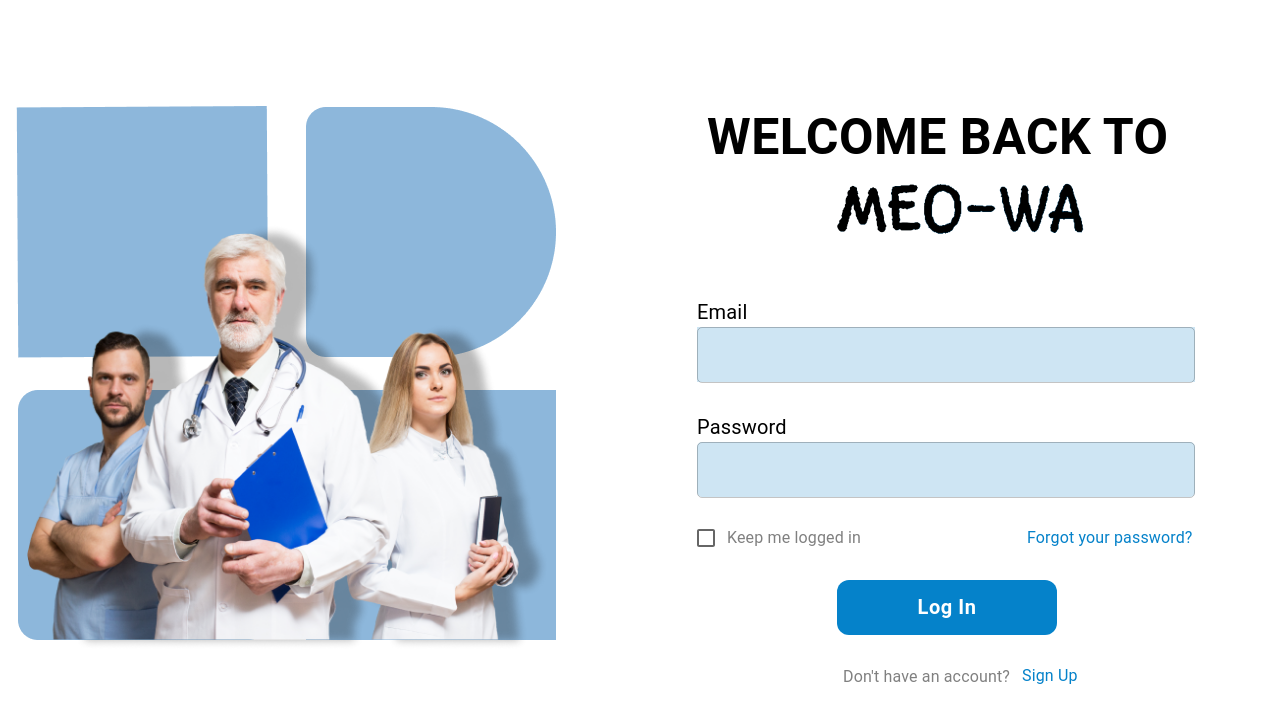
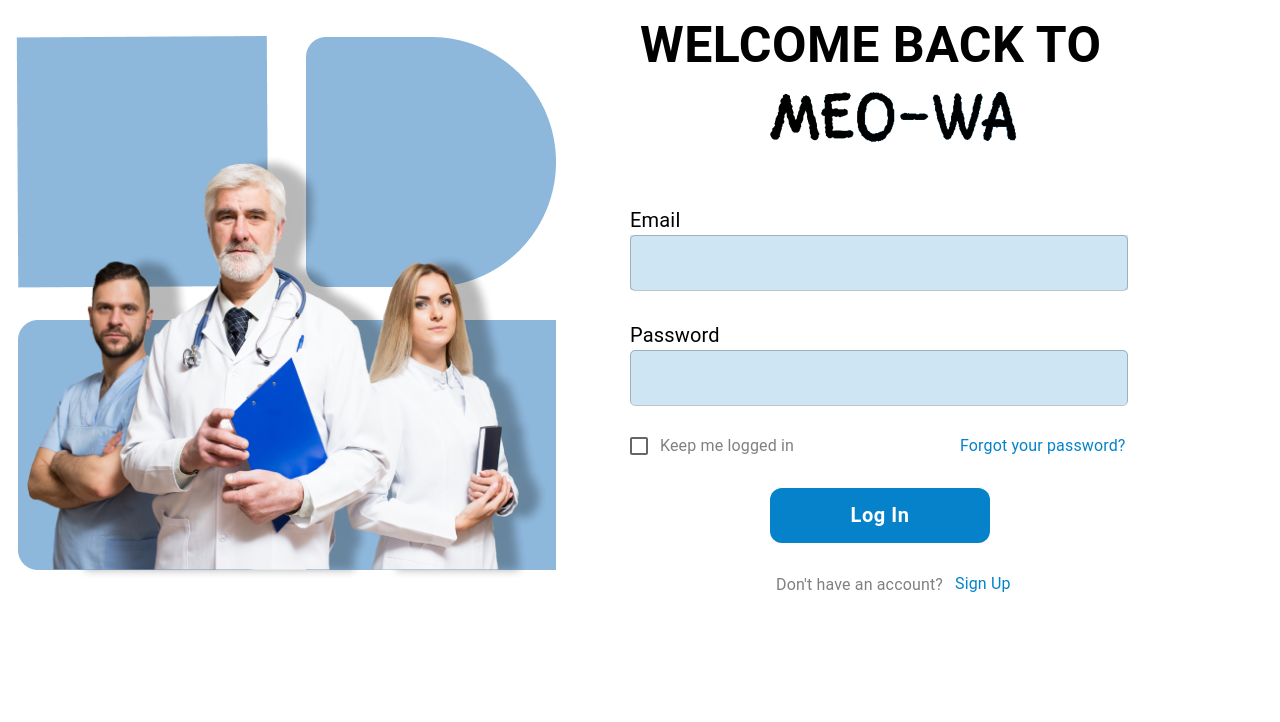
Before and after one commit to mobiOsTask/meo-wa-front-end, a React (Vite) app in the folder meo-wa-project/: page / in a window 1280 px wide. Shown: the top 722 px of the page. Built offline with nearby package versions, Linux system fonts and the light colour scheme.

Commit message:
create login page components

```diff
--- a/meo-wa-project/src/components/HomeImages.jsx
+++ b/meo-wa-project/src/components/HomePage/HomeImages.jsx
@@ -1,9 +1,9 @@
 import React from 'react';
 import { styled } from '@mui/system';
 import { Container } from '@mui/material';
-import man from '../assets/man.png';
-import oldDoc from '../assets/olddoc.png';
-import ladyDoc from '../assets/ladyDoc.png';
+import man from '../../assets/man.png';
+import oldDoc from '../../assets/olddoc.png';
+import ladyDoc from '../../assets/ladyDoc.png';
 
 const ImagesContainer = styled(Container)({
     display: 'flex',
--- /dev/null
+++ b/meo-wa-project/src/components/LoginPage/Form.jsx
@@ -0,0 +1,125 @@
+import React from 'react';
+import {
+    Button,
+    Checkbox,
+    Container,
+    Grid,
+    Input,
+    Link,
+    TextField,
+    Typography,
+  } from "@mui/material";
+  import { useNavigate } from "react-router-dom";
+
+
+const Form = () => {
+    const navigate = useNavigate();
+
+    return (
+        <>
+            <Typography
+                className="text-black-900 font-arial text-left text-xl font-normal"
+                fontWeight="Arial"
+                marginTop="55px"
+                marginLeft="-10px"
+                fontSize="20px"
+                borderRadius="120px"
+            >
+                Email
+            </Typography>
+            <TextField
+                sx={{
+                    backgroundColor: "#CEE5F3",
+                    width: "498px",
+                    height: "55px",
+                    marginLeft: "-10px",
+                    transition: "0.3s",
+                    "& .MuiInputBase-root": {
+                        borderRadius: "5px",
+                    },
+                }}
+            ></TextField>
+
+            <Typography
+                className="text-black-900 font-arial text-left text-xl font-normal"
+                fontWeight="Arial"
+                marginTop="30px"
+                marginLeft="-10px"
+                fontSize="20px"
+            >
+                Password
+            </Typography>
+            <TextField
+                type="password"
+                sx={{
+                    backgroundColor: "#CEE5F3",
+                    width: "498px",
+                    height: "55px",
+                    marginLeft: "-10px",
+                    borderRadius: "5px",
+                    transition: "0.3s",
+                    "& .MuiInputBase-root": {
+                        borderRadius: "5px",
+                    },
+                }}
+            ></TextField>
+            <Checkbox
+                sx={{
+                    backgroundcolor: "#000000 10%",
+                    marginLeft: "-510px",
+                    marginTop: "75px",
+                }}
+            ></Checkbox>
+            <Typography
+                sx={{ marginLeft: "20px", color: "grey", marginTop: "-33px" }}
+            >
+                Keep me logged in
+            </Typography>
+            <Typography
+                sx={{
+                    color: "#0582CA",
+                    marginTop: "-24px",
+                    marginLeft: "320px",
+                    cursor: "pointer",
+                }}
+            >
+                Forgot your password?
+            </Typography>
+            <Button
+                sx={{
+                    backgroundColor: "#0582CA",
+                    color: "white",
+                    fontWeight: "bold",
+                    marginLeft: "130px",
+                    marginTop: "30px",
+                    padding: "10px",
+                    textTransform: "none",
+                    width: "220px",
+                    borderRadius: "12px",
+                    fontSize: "20px",
+                    ":hover": { bgcolor: " #0096FF" },
+                }}
+                onClick={() => navigate("/home")}
+            >
+                Log In
+            </Button>
+            <Typography
+                sx={{ color: "grey", marginTop: "30px", marginLeft: "136px" }}
+            >
+                Don't have an account?
+            </Typography>
+            <Typography
+                sx={{
+                    color: "#0582CA",
+                    marginTop: "-25px",
+                    marginLeft: "315px",
+                    cursor: "pointer",
+                }}
+            >
+                Sign Up
+            </Typography>
+        </>
+    )
+}
+
+export default Form
--- /dev/null
+++ b/meo-wa-project/src/components/LoginPage/Heading.jsx
@@ -0,0 +1,21 @@
+import React from 'react';
+import { Typography } from '@mui/material';
+import img71 from '../../assets/img_rectangle71.png';
+
+
+const Heading = () => {
+    return (
+        <>
+            <Typography fontWeight="700" fontStyle="Arial" fontSize="50px">
+                WELCOME BACK TO
+            </Typography>
+            <img
+                src={img71}
+                alt=""
+                style={{ width: "370px", height: "63px", marginLeft: "70px" }}
+            />
+        </>
+    )
+}
+
+export default Heading;
--- /dev/null
+++ b/meo-wa-project/src/components/LoginPage/Image.jsx
@@ -0,0 +1,34 @@
+import React from 'react';
+import img19 from "../../assets/Group 19.png";
+import img7 from "../../assets/Group 7.png";
+
+const Image = () => {
+  return (
+    <>
+      <img
+        src={img7}
+        alt=""
+        style={{
+          width: "552px",
+          height: "630px",
+          marginLeft: "-60px",
+          marginTop: "28px",
+        }}
+      />
+
+      <img
+        src={img19}
+        alt=""
+        style={{
+          width: "530px",
+          height: "438px",
+          position: "absolute",
+          marginLeft: "-530px",
+          marginTop: "134px",
+        }}
+      />
+    </>
+  )
+}
+
+export default Image
--- a/meo-wa-project/src/pages/HomePage.jsx
+++ b/meo-wa-project/src/pages/HomePage.jsx
@@ -1,6 +1,6 @@
 import React from 'react';
 import Navbar from '../components/Navbar';
-import HomeContainer from '../components/HomeContainer';
+import HomeContainer from '../components/HomePage/HomeContainer';
 import Grid from '@mui/material/Unstable_Grid2';
 import Sidebar from '../components/Sidebar';
 import AOS from 'aos';
--- a/meo-wa-project/src/pages/LoginPage.jsx
+++ b/meo-wa-project/src/pages/LoginPage.jsx
@@ -9,177 +9,204 @@ import {
   TextField,
   Typography,
 } from "@mui/material";
-import img71 from "../assets/img_rectangle71.png";
 //import img61 from "../assets/img_rectangle61.png";
-import img19 from "../assets/Group 19.png";
-import img7 from "../assets/Group 7.png";
+
 import { useNavigate } from "react-router-dom";
+import Image from "../components/LoginPage/Image";
+import Heading from "../components/LoginPage/Heading";
+import Form from "../components/LoginPage/Form";
+import useMediaQuery from '@mui/material/useMediaQuery';
+import { useTheme } from '@mui/material/styles';
 
 const LoginPage = () => {
-  const navigate = useNavigate();
+  // const navigate = useNavigate();
+  const theme = useTheme();
+  const isTablet = useMediaQuery(theme.breakpoints.only('tablet'));
 
   return (
     <Container>
       <Grid container>
-        {/* {Image on the left} */}
-        <Grid
-          item
-          lg={6}
-          md={6}
-          xs={12}
-          // lg={6}
-          // md={8}
-          style={{ marginTop: "70px", position: "relative" }}
-        >
-          <img
-            src={img7}
-            alt=""
-            style={{
-              width: "552px",
-              height: "630px",
-              marginLeft: "-60px",
-              marginTop: "28px",
-            }}
-          />
-
-          <img
-            src={img19}
-            alt=""
-            style={{
-              width: "530px",
-              height: "438px",
-              position: "absolute",
-              marginLeft: "-530px",
-              marginTop: "134px",
-            }}
-          />
-        </Grid>
-
-        {/* Form on the right */}
-        <Grid
-          item
-          lg={6}
-          md={8}
-          // xs={12}
-          // lg={6}
-          // md={4}
-          style={{
-            marginTop: "-640px",
-            marginLeft: "643px",
-          }}
-        >
-          <Typography fontWeight="700" fontStyle="Arial" fontSize="50px">
-            WELCOME BACK TO
-          </Typography>
-          <img
-            src={img71}
-            alt=""
-            style={{ width: "370px", height: "63px", marginLeft: "70px" }}
-          />
-          <Typography
-            className="text-black-900 font-arial text-left text-xl font-normal"
-            fontWeight="Arial"
-            marginTop="55px"
-            marginLeft="-10px"
-            fontSize="20px"
-            borderRadius="120px"
-          >
-            Email
-          </Typography>
-          <TextField
-            sx={{
-              backgroundColor: "#CEE5F3",
-              width: "498px",
-              height: "55px",
-              marginLeft: "-10px",
-              transition: "0.3s",
-              "& .MuiInputBase-root": {
-                borderRadius: "5px",
-              },
-            }}
-          ></TextField>
-
-          <Typography
-            className="text-black-900 font-arial text-left text-xl font-normal"
-            fontWeight="Arial"
-            marginTop="30px"
-            marginLeft="-10px"
-            fontSize="20px"
-          >
-            Password
-          </Typography>
-          <TextField
-            type="password"
-            sx={{
-              backgroundColor: "#CEE5F3",
-              width: "498px",
-              height: "55px",
-              marginLeft: "-10px",
-              borderRadius: "5px",
-              transition: "0.3s",
-              "& .MuiInputBase-root": {
-                borderRadius: "5px",
-              },
-            }}
-          ></TextField>
-          <Checkbox
-            sx={{
-              backgroundcolor: "#000000 10%",
-              marginLeft: "-510px",
-              marginTop: "75px",
-            }}
-          ></Checkbox>
-          <Typography
-            sx={{ marginLeft: "20px", color: "grey", marginTop: "-33px" }}
-          >
-            Keep me logged in
-          </Typography>
-          <Typography
-            sx={{
-              color: "#0582CA",
-              marginTop: "-24px",
-              marginLeft: "320px",
-              cursor: "pointer",
-            }}
-          >
-            Forgot your password?
-          </Typography>
-          <Button
-            sx={{
-              backgroundColor: "#0582CA",
-              color: "white",
-              fontWeight: "bold",
-              marginLeft: "130px",
-              marginTop: "30px",
-              padding: "10px",
-              textTransform: "none",
-              width: "220px",
-              borderRadius: "12px",
-              fontSize: "20px",
-              ":hover": { bgcolor: " #0096FF" },
-            }}
-            onClick={() => navigate("/home")}
-          >
-            Log In
-          </Button>
-          <Typography
-            sx={{ color: "grey", marginTop: "30px", marginLeft: "136px" }}
-          >
-            Don't have an account?
-          </Typography>
-          <Typography
-            sx={{
-              color: "#0582CA",
-              marginTop: "-25px",
-              marginLeft: "315px",
-              cursor: "pointer",
-            }}
-          >
-            Sign Up
-          </Typography>
-        </Grid>
+        {isTablet ? (
+            <Grid container item>
+              <Heading />
+              <Image />
+              <Form />
+            </Grid>
+        ) : (
+          <>
+            <Grid item md={6} xs={12}>
+              <Image />
+            </Grid>
+            <Grid item md={6} xs={12}>
+              <Heading />
+              <Form />
+            </Grid>
+          </>
+        )}
       </Grid>
     </Container>
+    // <Container>
+    //   <Grid container>
+    //     {/* {Image on the left} */}
+    //     <Grid
+    //       item
+    //       lg={6}
+    //       md={6}
+    //       xs={12}
+    //       // lg={6}
+    //       // md={8}
+    //       style={{ marginTop: "70px", position: "relative" }}
+    //     >
+          // <img
+          //   src={img7}
+          //   alt=""
+          //   style={{
+          //     width: "552px",
+          //     height: "630px",
+          //     marginLeft: "-60px",
+          //     marginTop: "28px",
+          //   }}
+          // />
+
+          // <img
+          //   src={img19}
+          //   alt=""
+          //   style={{
+          //     width: "530px",
+          //     height: "438px",
+          //     position: "absolute",
+          //     marginLeft: "-530px",
+          //     marginTop: "134px",
+          //   }}
+          // />
+    //     </Grid>
+
+    //     {/* Form on the right */}
+    //     <Grid
+    //       item
+    //       lg={6}
+    //       md={8}
+    //       // xs={12}
+    //       // lg={6}
+    //       // md={4}
+    //       style={{
+    //         marginTop: "-640px",
+    //         marginLeft: "643px",
+    //       }}
+    //     >
+          // <Typography fontWeight="700" fontStyle="Arial" fontSize="50px">
+          //   WELCOME BACK TO
+          // </Typography>
+          // <img
+          //   src={img71}
+          //   alt=""
+          //   style={{ width: "370px", height: "63px", marginLeft: "70px" }}
+          // />
+          // <Typography
+          //   className="text-black-900 font-arial text-left text-xl font-normal"
+          //   fontWeight="Arial"
+          //   marginTop="55px"
+          //   marginLeft="-10px"
+          //   fontSize="20px"
+          //   borderRadius="120px"
+          // >
+          //   Email
+          // </Typography>
+          // <TextField
+          //   sx={{
+          //     backgroundColor: "#CEE5F3",
+          //     width: "498px",
+          //     height: "55px",
+          //     marginLeft: "-10px",
+          //     transition: "0.3s",
+          //     "& .MuiInputBase-root": {
+          //       borderRadius: "5px",
+          //     },
+          //   }}
+          // ></TextField>
+
+          // <Typography
+          //   className="text-black-900 font-arial text-left text-xl font-normal"
+          //   fontWeight="Arial"
+          //   marginTop="30px"
+          //   marginLeft="-10px"
+          //   fontSize="20px"
+          // >
+          //   Password
+          // </Typography>
+          // <TextField
+          //   type="password"
+          //   sx={{
+          //     backgroundColor: "#CEE5F3",
+          //     width: "498px",
+          //     height: "55px",
+          //     marginLeft: "-10px",
+          //     borderRadius: "5px",
+          //     transition: "0.3s",
+          //     "& .MuiInputBase-root": {
+          //       borderRadius: "5px",
+          //     },
+          //   }}
+          // ></TextField>
+          // <Checkbox
+          //   sx={{
+          //     backgroundcolor: "#000000 10%",
+          //     marginLeft: "-510px",
+          //     marginTop: "75px",
+          //   }}
+          // ></Checkbox>
+          // <Typography
+          //   sx={{ marginLeft: "20px", color: "grey", marginTop: "-33px" }}
+          // >
+          //   Keep me logged in
+          // </Typography>
+          // <Typography
+          //   sx={{
+          //     color: "#0582CA",
+          //     marginTop: "-24px",
+          //     marginLeft: "320px",
+          //     cursor: "pointer",
+          //   }}
+          // >
+          //   Forgot your password?
+          // </Typography>
+          // <Button
+          //   sx={{
+          //     backgroundColor: "#0582CA",
+          //     color: "white",
+          //     fontWeight: "bold",
+          //     marginLeft: "130px",
+          //     marginTop: "30px",
+          //     padding: "10px",
+          //     textTransform: "none",
+          //     width: "220px",
+          //     borderRadius: "12px",
+          //     fontSize: "20px",
+          //     ":hover": { bgcolor: " #0096FF" },
+          //   }}
+          //   onClick={() => navigate("/home")}
+          // >
+          //   Log In
+          // </Button>
+          // <Typography
+          //   sx={{ color: "grey", marginTop: "30px", marginLeft: "136px" }}
+          // >
+          //   Don't have an account?
+          // </Typography>
+          // <Typography
+          //   sx={{
+          //     color: "#0582CA",
+          //     marginTop: "-25px",
+          //     marginLeft: "315px",
+          //     cursor: "pointer",
+          //   }}
+          // >
+          //   Sign Up
+          // </Typography>
+    //     </Grid>
+    //   </Grid>
+    // </Container>
+
   );
 };
 
```
Also changed, not shown: meo-wa-project/src/components/HomePage/HomeContainer.jsx (renamed from meo-wa-project/src/components/HomeContainer.jsx).
